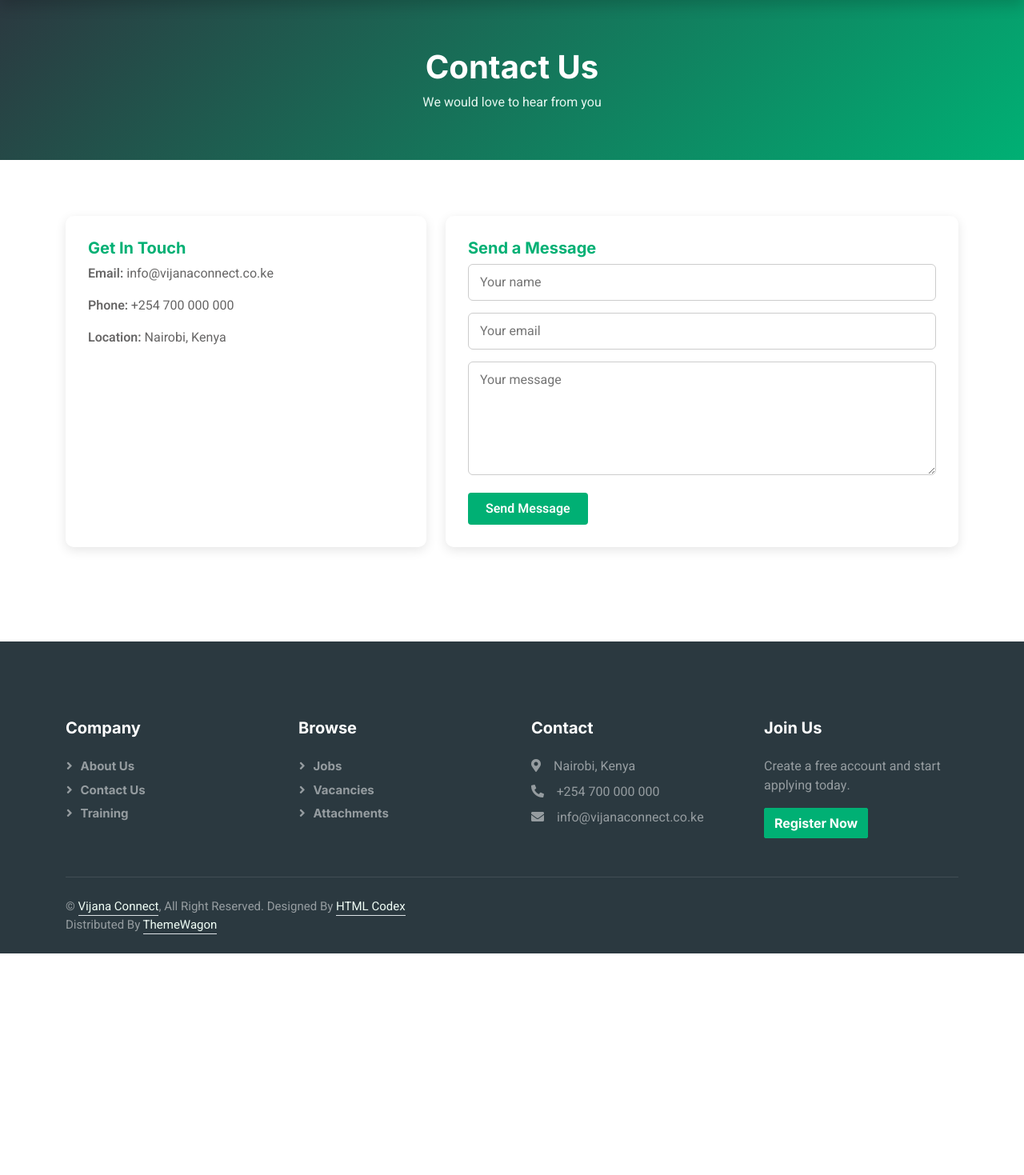
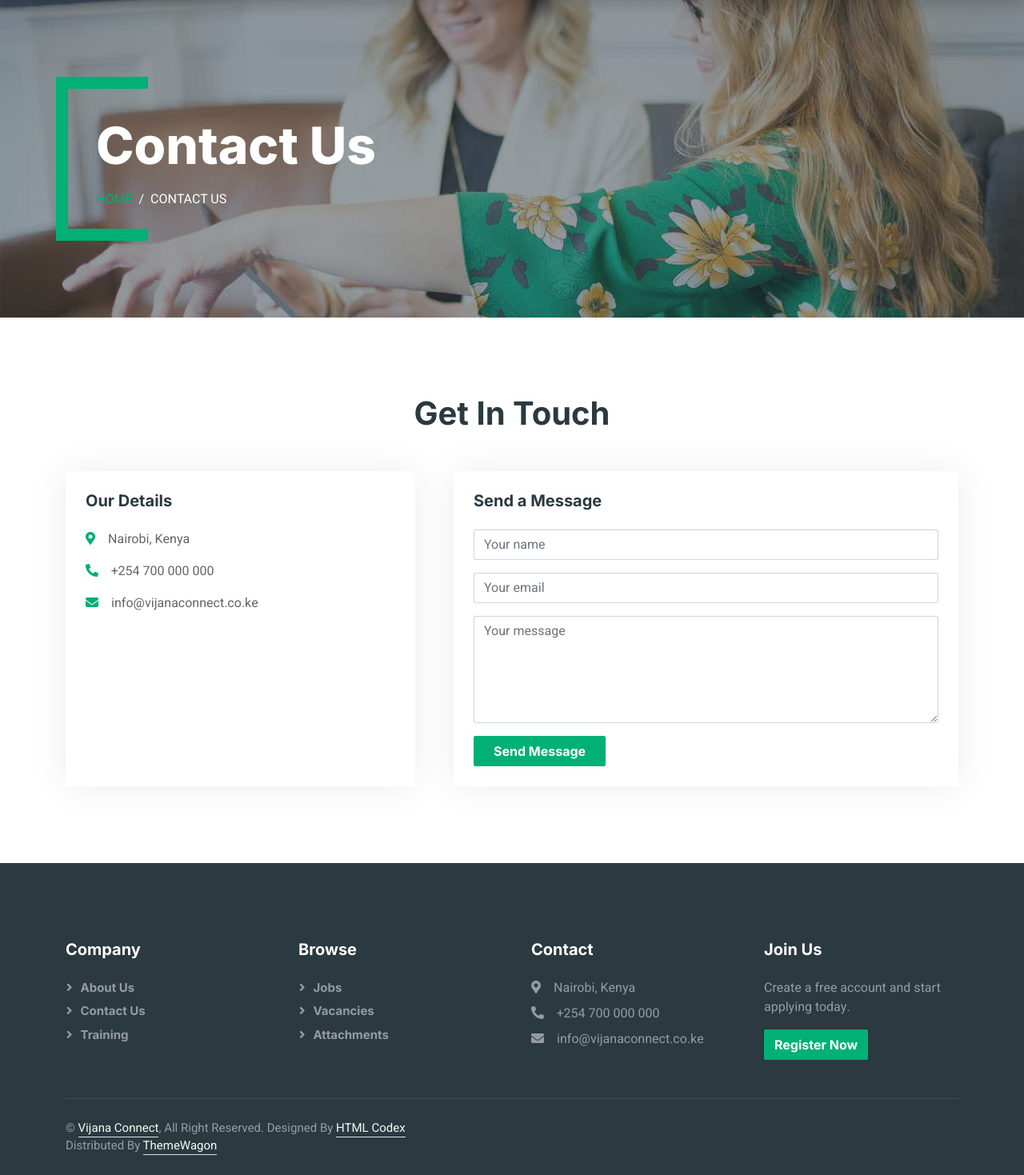
Before and after one commit to zulekazawadi-crypto/vijana-connect, a Django app: page /contact/ in a window 1280 px wide. Shown: the part 75-1544 px from the top of the page at 80% size. Before the commit the page ends 1267 px from the top, so only its background shows below. Run offline with Django 4.2, Linux system fonts and the light colour scheme; some libraries are stand-ins or nearby versions.

Commit message:
feat: save contact form messages to the database

```diff
--- a/home/templates/home/contact.html
+++ b/home/templates/home/contact.html
@@ -4,39 +4,43 @@
 
 {% block content %}
 
-<div class="page-banner">
-    <h1>Contact Us</h1>
-    <p>We would love to hear from you</p>
-</div>
+{% include 'home/partials/page_header.html' with title='Contact Us' %}
 
-<section class="page-section">
+<div class="container-xxl py-5">
     <div class="container">
-        <div class="row g-4">
+        <h1 class="text-center mb-5">Get In Touch</h1>
+        <div class="row g-5">
 
-            <div class="col-md-5">
-                <div class="info-card">
-                    <h5>Get In Touch</h5>
-                    <p><strong>Email:</strong> info@vijanaconnect.co.ke</p>
-                    <p><strong>Phone:</strong> +254 700 000 000</p>
-                    <p><strong>Location:</strong> Nairobi, Kenya</p>
+            <div class="col-lg-5">
+                <div class="job-item p-4 h-100">
+                    <h5 class="mb-4">Our Details</h5>
+                    <p class="mb-3"><i class="fa fa-map-marker-alt text-primary me-3"></i>Nairobi, Kenya</p>
+                    <p class="mb-3"><i class="fa fa-phone-alt text-primary me-3"></i>+254 700 000 000</p>
+                    <p class="mb-0"><i class="fa fa-envelope text-primary me-3"></i>info@vijanaconnect.co.ke</p>
                 </div>
             </div>
 
-            <div class="col-md-7">
-                <div class="info-card">
-                    <h5>Send a Message</h5>
-                    <form class="contact-form" method="post">
+            <div class="col-lg-7">
+                <div class="job-item p-4">
+                    <h5 class="mb-4">Send a Message</h5>
+                    <form method="post">
                         {% csrf_token %}
-                        <input type="text" name="name" placeholder="Your name" required>
-                        <input type="email" name="email" placeholder="Your email" required>
-                        <textarea name="message" rows="5" placeholder="Your message" required></textarea>
-                        <button type="submit" class="apply-btn">Send Message</button>
+                        <div class="mb-3">
+                            <input type="text" name="name" class="form-control" placeholder="Your name" required>
+                        </div>
+                        <div class="mb-3">
+                            <input type="email" name="email" class="form-control" placeholder="Your email" required>
+                        </div>
+                        <div class="mb-3">
+                            <textarea name="message" rows="5" class="form-control" placeholder="Your message" required></textarea>
+                        </div>
+                        <button type="submit" class="btn btn-primary px-4">Send Message</button>
                     </form>
                 </div>
             </div>
 
         </div>
     </div>
-</section>
+</div>
 
 {% endblock %}
--- /dev/null
+++ b/home/templates/home/partials/page_header.html
@@ -0,0 +1,11 @@
+<div class="container-xxl py-5 bg-dark page-header mb-5">
+    <div class="container my-5 pt-5 pb-4">
+        <h1 class="display-3 text-white mb-3 animated slideInDown">{{ title }}</h1>
+        <nav aria-label="breadcrumb">
+            <ol class="breadcrumb text-uppercase">
+                <li class="breadcrumb-item"><a href="{% url 'index' %}">Home</a></li>
+                <li class="breadcrumb-item text-white active" aria-current="page">{{ title }}</li>
+            </ol>
+        </nav>
+    </div>
+</div>
--- a/home/views.py
+++ b/home/views.py
@@ -3,7 +3,7 @@ from django.contrib import messages
 from django.contrib.auth import login
 from django.contrib.auth.decorators import login_required
 
-from .models import Opportunity, Training, Application, Enrollment, Profile
+from .models import Opportunity, Training, Application, Enrollment, Profile, ContactMessage
 from .forms import RegisterForm, ProfileForm, ApplicationForm, EnrollmentForm
 
 
@@ -27,6 +27,15 @@ def about(request):
 
 
 def contact(request):
+    """Show the contact page. When the form is sent, save the message to the database."""
+    if request.method == 'POST':
+        ContactMessage.objects.create(
+            name=request.POST.get('name', '').strip()[:100],
+            email=request.POST.get('email', '').strip(),
+            message=request.POST.get('message', '').strip(),
+        )
+        messages.success(request, 'Thank you! Your message has been sent.')
+        return redirect('contact')  # reload the page so a refresh does not send it twice
     return render(request, 'home/contact.html')
 
 
```
Also changed, not shown: home/admin.py (+6 -1 lines), home/models.py (+14 -0 lines), home/templates/home/about.html (+49 -19 lines), home/templates/home/details_form.html (+8 -4 lines), home/templates/home/login.html (+9 -5 lines), home/templates/home/my_applications.html (+9 -12 lines), home/templates/home/my_enrollments.html (+9 -12 lines), home/templates/home/register.html (+8 -4 lines), home/templates/home/training.html (+14 -13 lines), home/migrations/0005_contactmessage.py (added).
